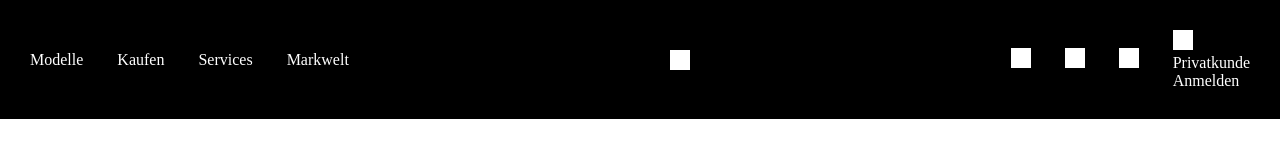
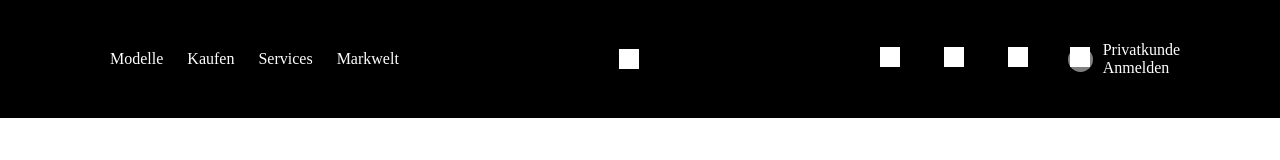
Before and after one commit to TiagoB67/01_Basics, a plain HTML site: page 01_Webbasics/01_html/Websitecopy/index.html in a window 1280 px wide. Drawn offline with Linux system fonts and the light colour scheme; grey boxes are pictures that could not be loaded.

Commit message:
Mercedes_Website recommit

```diff
--- a/01_Webbasics/01_html/Websitecopy/index.html
+++ b/01_Webbasics/01_html/Websitecopy/index.html
@@ -8,8 +8,8 @@
   </head>
   <body>
     <div class="wrapper">
-      <div class="menu">
-        <ul class="options">
+      <div class="options">
+        <ul>
           <li>Modelle</li>
           <li>Kaufen</li>
           <li>Services</li>
@@ -17,48 +17,29 @@
         </ul>
       </div>
 
-      <div class="menu">
-        <img
-          class="icon"
-          src="https://assets.oneweb.mercedes-benz.com/plugin/hp-assets/latest/images/brands/mercedes-benz/logo.svg"
-          alt=""
-        />
+      <div class="menu"><img class="pic" src="https://assets.oneweb.mercedes-benz.com/plugin/hp-assets/latest/images/brands/mercedes-benz/logo.svg" alt=""></div>
+
+      <div class="icon">
+
+        <div id="selection">
+        <ul>
+          <li><img class="pic" src="https://assets.oneweb.mercedes-benz.com/plugin/workbench/assets/4.15.1/icons/bds/paragraph/24.svg" alt=""></li>
+          <li><img class="pic" src="https://assets.oneweb.mercedes-benz.com/plugin/workbench/assets/4.15.1/icons/bds/search/24.svg" alt=""></li>
+          <li><img class="pic" src="https://assets.oneweb.mercedes-benz.com/plugin/workbench/assets/4.15.1/icons/bds/wishlist/24.svg" alt=""></li>
+          </ul>
       </div>
 
-      <div class="menu">
-        <ul class="options">
-          <li>
-            <img
-              class="icon"
-              src="https://assets.oneweb.mercedes-benz.com/plugin/workbench/assets/4.15.1/icons/bds/paragraph/24.svg"
-              alt=""
-            />
-          </li>
-          <li>
-            <img
-              class="icon"
-              src="https://assets.oneweb.mercedes-benz.com/plugin/workbench/assets/4.15.1/icons/bds/search/24.svg"
-              alt=""
-            />
-          </li>
-          <li>
-            <img
-              src="https://assets.oneweb.mercedes-benz.com/plugin/workbench/assets/4.15.1/icons/bds/wishlist/24.svg"
-              alt=""
-              class="icon"
-            />
-          </li>
-          <li class="user">
-            <img
-              src="https://assets.oneweb.mercedes-benz.com/plugin/workbench/assets/4.15.1/icons/bds/user/24.svg"
-              class="icon"
-            />
-            <div class="login">
-              <span>Privatkunde</span>
-              <span>Anmelden</span>
-            </div>
-          </li>
-        </ul>
+      <div id="login">
+       <div id="profile"> <ul>
+          <li><img class="pic" src="https://assets.oneweb.mercedes-benz.com/plugin/workbench/assets/4.15.1/icons/bds/user/24.svg" alt=""></li>
+        </ul></div>
+        <ul class="stack">
+          <li>Privatkunde</li>
+          <li>Anmelden</li>
+            </ul>
+          </div>
+          </div>
+        </div>
       </div>
     </div>
   </body>
--- a/01_Webbasics/01_html/Websitecopy/style.css
+++ b/01_Webbasics/01_html/Websitecopy/style.css
@@ -1,41 +1,62 @@
 * {
   margin: 0%;
   padding: 0%;
+  list-style-type: none;
 }
 .wrapper {
-  display: flex;
   background-color: black;
   color: white;
+  display: flex;
   justify-content: space-between;
+  align-items: center;
+  padding-right: 60px;
+  padding-left: 60px;
 }
+.options {
+  margin: 40px;
+}
+.options li {
+  display: inline-block;
+  padding: 10px;
+}
+
 .menu {
   display: flex;
+  justify-content: center;
+  align-self: center;
+  margin-right: 50px;
+}
+.icon {
+  display: flex;
   align-items: center;
-  justify-content: space-between;
-  padding: 15px;
+}
+#selection li {
+  display: inline-block;
+  margin: 20px;
+}
+#login {
+  display: flex;
+  align-items: center;
+  gap: 10px;
 }
 
-.options li {
-  display: inline-block;
-  justify-content: space-between;
-  margin: 15px;
-}
-.icon {
+.pic {
   width: 20px;
   height: 20px;
   filter: brightness(0) invert(1);
 }
-
-.user {
+.stack {
+  display: flex;
+  flex-direction: column;
+  margin-right: 40px;
+}
+#profile {
+  width: 25px;
+  height: 25px;
+  background-color: grey;
+  border-radius: 50%;
   display: flex;
   align-items: center;
-  gap: 8px;
+  justify-content: center;
+  margin-left: 20px;
 }
-.login {
-  display: flex;
-  flex-direction: column;
-  justify-content: center;
-}
-.login span {
-  line-height: 1.1;
-}
```
